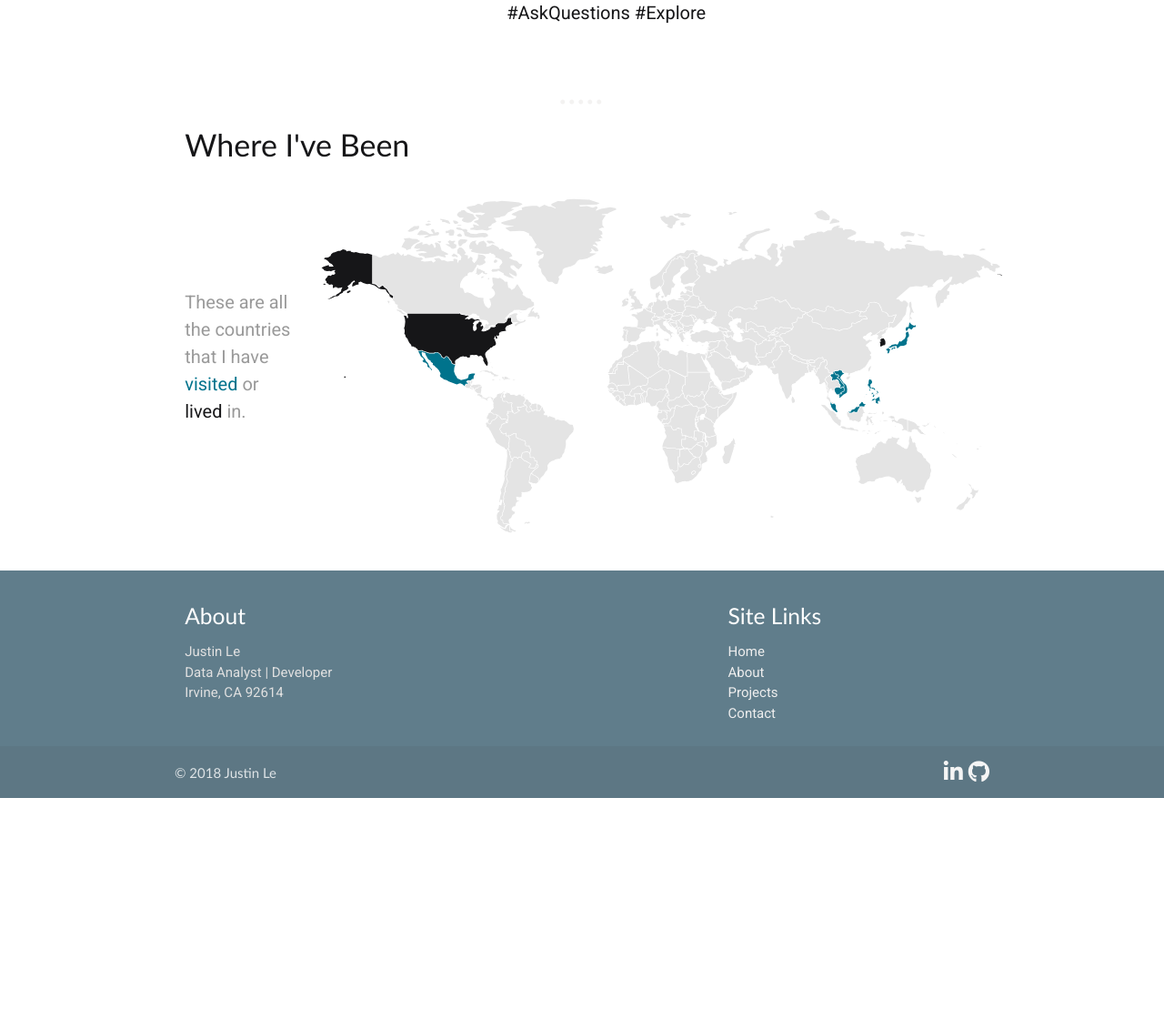
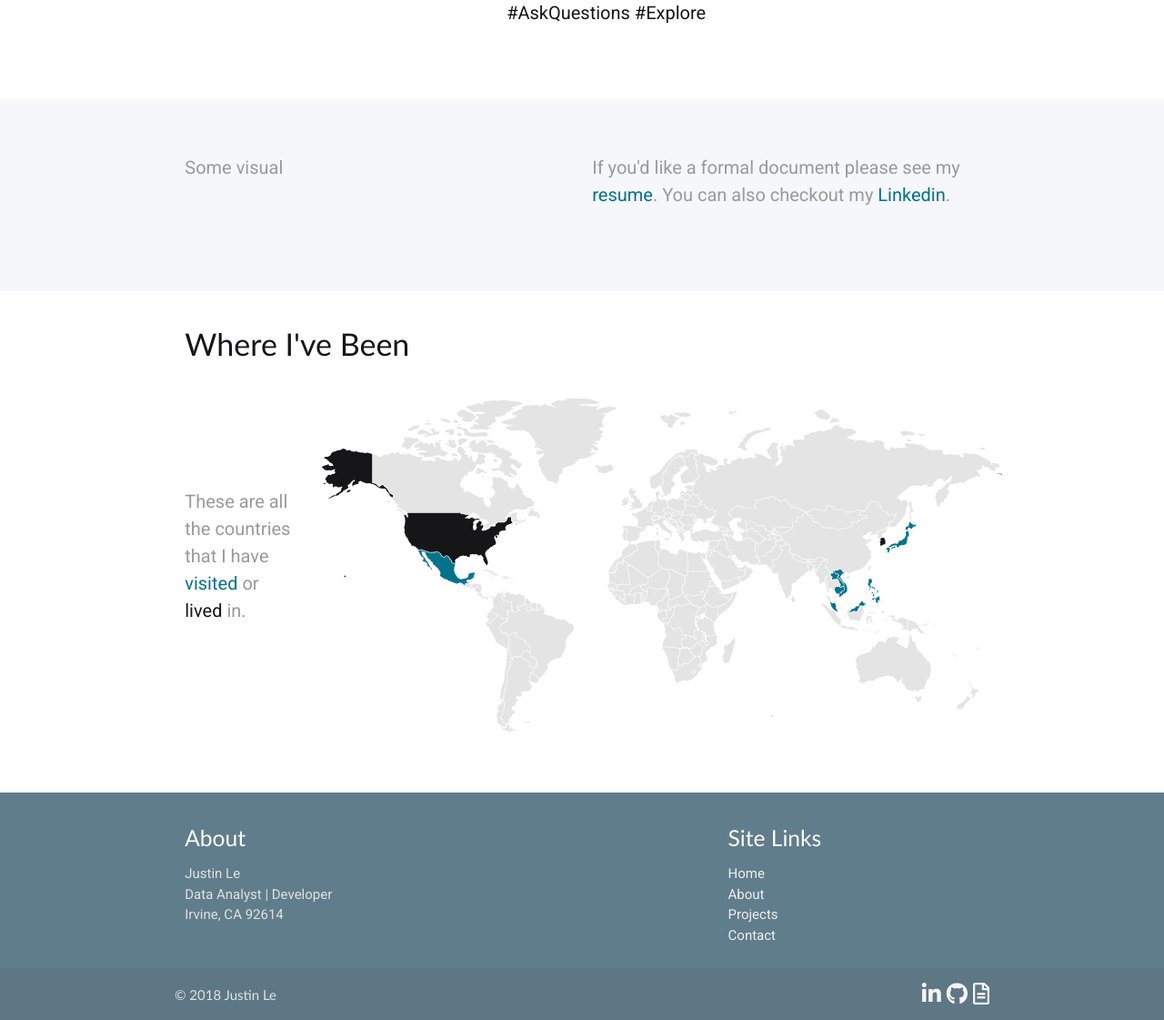
Before and after one commit to Jayleh/justin-le, a Flask app: page /about in a window 1280 px wide. Shown: the part 1828-2949 px from the top of the page at 91% size. Before the commit the page ends 2705 px from the top, so only its background shows below. Run offline with Flask 2, Linux system fonts and the light colour scheme; some libraries are stand-ins or nearby versions; some web fonts are replaced.

Commit message:
adding link to resume in about section

```diff
--- a/justin/routes.py
+++ b/justin/routes.py
@@ -39,6 +39,7 @@ def contact():
         ("Linkedin", "Linkedin"),
         ("Indeed", "Indeed"),
         ("AngelList", "AngelList"),
+        ("Google", "Google"),
         ("Other", "Other")
     ]
     form.connection.choices = select_options
--- a/justin/static/css/about.css
+++ b/justin/static/css/about.css
@@ -151,8 +151,16 @@ p {
 #about,
 #experience,
 #education,
+#resume-linkedin {
+    padding: 10px 0;
+}
+
 #where-ive-been {
-    padding: 10px 0;
+    padding: 30px 0;
+}
+
+#resume-linkedin {
+    background-color: #F6F7FB;
 }
 
 /* line break image */
@@ -194,6 +202,10 @@ p {
         margin-top: 1rem;
     }
 
+    #resume-linkedin {
+        padding: 20px 0;
+    }
+
     #map {
         width: 400px;
         height: 300px;
@@ -213,9 +225,16 @@ p {
 
     #about,
     #experience,
-    #education,
+    #education {
+        padding: 15px 0;
+    }
+
+    #resume-linkedin {
+        padding: 25px 0;
+    }
+
     #where-ive-been {
-        padding: 15px 0;
+        padding: 40px 0;
     }
 
     .experience-image img {
@@ -291,6 +310,10 @@ p {
     .experience-image img {
         width: 80px;
     }
+
+    #resume-linkedin {
+        padding: 40px 0;
+    }
 }
 
 /* Extra large devices (large desktops, 1200px and up) */
@@ -311,6 +334,10 @@ p {
         margin-bottom: 3rem;
     }
 
+    #resume-linkedin {
+        padding: 60px 0;
+    }
+
     #map {
         width: 750px;
         height: 400px;
--- a/justin/templates/about.html
+++ b/justin/templates/about.html
@@ -220,11 +220,16 @@
     </article>
   </section>
 </div>
-<div class="breaker">
+<div id="resume-linkedin">
   <div class="container">
     <div class="row">
-      <div class="col s12">
-        <div class="line"></div>
+      <div class="col s12 l6">
+        <p>Some visual</p>
+      </div>
+      <div class="col s12 l6">
+        <p>If you'd like a formal document please see my
+          <a class="color-accent" href="{{ url_for('static', filename='docs/Justin Le Resume.pdf') }}" target="_blank">resume</a>. You can also checkout my
+          <a class="color-accent" href="https://www.linkedin.com/in/jayleh/" target="_blank">Linkedin</a>.</p>
       </div>
     </div>
   </div>
--- a/justin/templates/layout.html
+++ b/justin/templates/layout.html
@@ -105,6 +105,9 @@
             <a class="grey-text text-lighten-4" href="https://github.com/Jayleh" target="_blank">
               <i class="fab fa-github"></i>
             </a>
+            <a class="grey-text text-lighten-4" href="{{ url_for('static', filename='docs/Justin Le Resume.pdf') }}" target="_blank">
+              <i class="far fa-file-alt"></i>
+            </a>
           </div>
         </div>
       </div>
```
Also changed, not shown: 1 other file.
